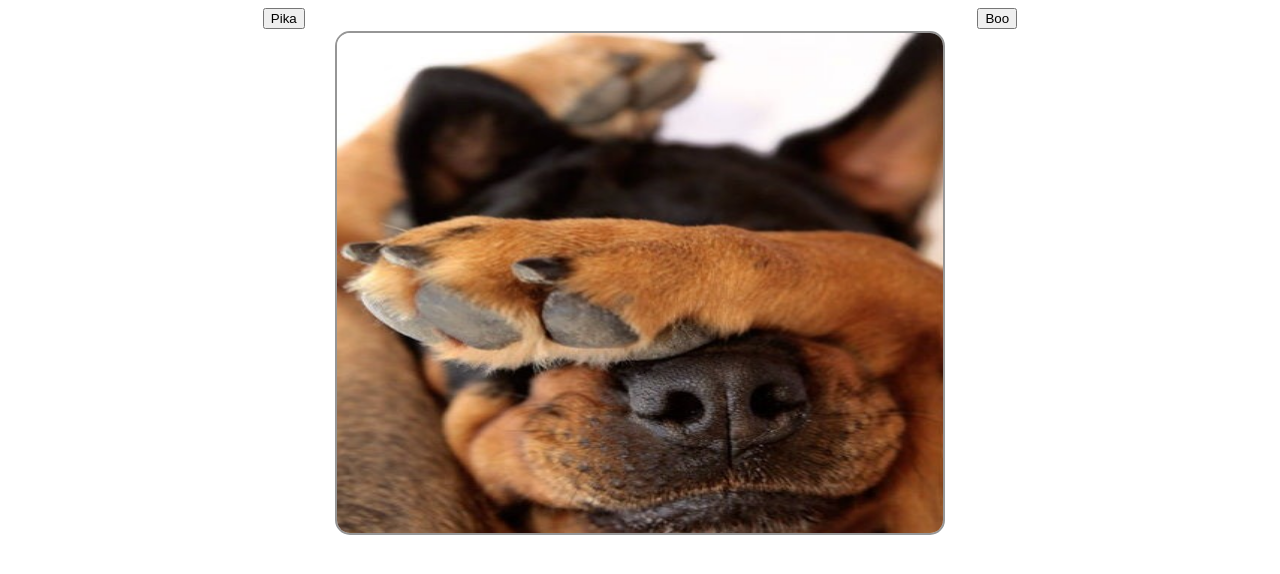
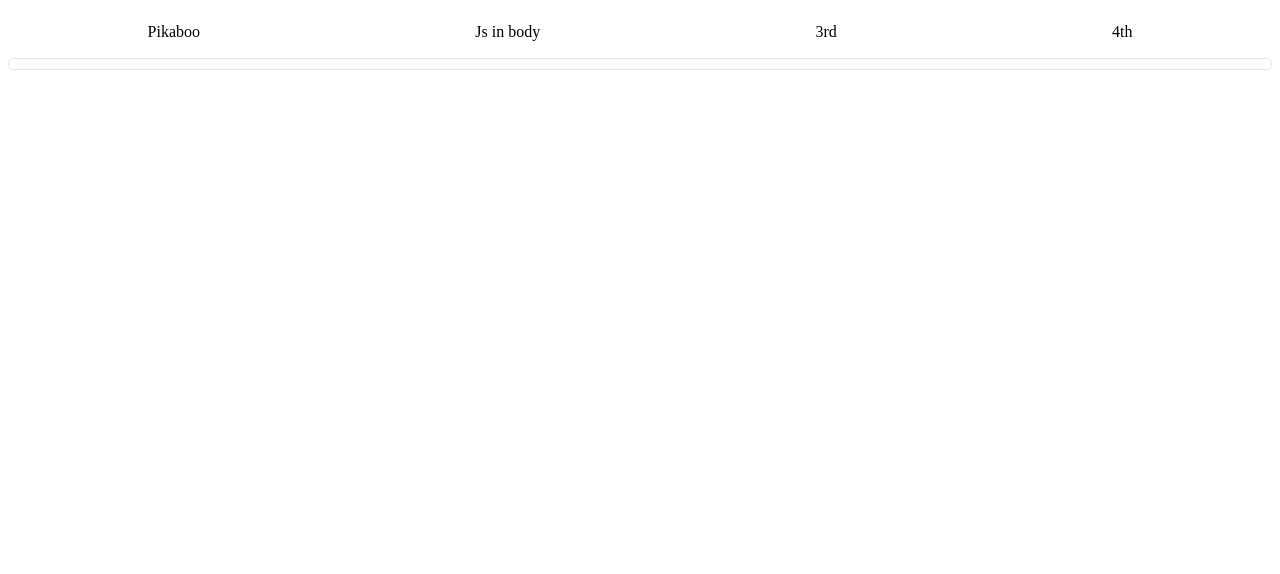
Before and after one commit to shashikumarmishra007/java_script, a plain HTML site: page index.html in a window 1280 px wide. Drawn offline with Linux system fonts and the light colour scheme.

Commit message:
multi project in page

```diff
--- a/index.html
+++ b/index.html
@@ -1,22 +1,18 @@
 <html>
     <head>
-        <link rel="stylesheet" href="pikaboo.css">
-        <script src="pikaboo.js"></script>
+        <link rel="stylesheet" href= "style.css">
+        <script src = "script.js"></script>
     </head>
     <body>
-        <div class="main-contain">
+        <div class="main-contain ">
             <div class="grid-container">
-                <div class = "left">
-                    <button onclick="pikaboo('pika')">Pika</button>
-                </div>
-                <div class = "right">
-                    <button onclick="pikaboo('boo')">Boo</button>
-                </div>
+                <p class="button" onclick ="projectContain('pikaboo/pikaboo.html')">Pikaboo</p>
+                <p class="button" onclick ="projectContain('adding_js/test_adding_js_body.html')">Js in body</p>
+                <p class="button">3rd</p>
+                <p class="button">4th</p>
             </div>
-            <div>
-                <div class="center">
-                    <img class = "color-border photo-size" id="myImage" src="pika.jpg" >
-                </div>
+            <div class="display-container">
+                <div id = "display-contain" class="display-contane"></div>
             </div>
         </div>
     </body>
--- a/pikaboo.js
+++ /dev/null
@@ -1,9 +0,0 @@
-function pikaboo(action){
-    if (action === "pika"){
-        document.getElementById('myImage').src='pika.jpg';
-    }
-    else if(action === "boo"){
-        document.getElementById('myImage').src='boo.jpg';
-    }
-
-}
--- a/pikaboo.css
+++ b/pikaboo/pikaboo.css
@@ -1,7 +1,7 @@
 .main-contain{
     margin: auto;
-    width: 60%;
-    min-width: 300px;
+    height: 100%;
+    width: 100%;
 }
 .grid-container {
     display: grid;
--- /dev/null
+++ b/script.js
@@ -0,0 +1,6 @@
+function projectContain(path){
+    console.log("path");
+    console.log(path)
+    document.getElementById("display-contain")
+    .innerHTML=`<object style="width: 100%;height: 85%;" type="text/html" data="${path}"></object>`;
+}
--- /dev/null
+++ b/style.css
@@ -0,0 +1,31 @@
+.main-contain{
+    margin: auto;
+    height: 100%;
+    width: 100%;
+}
+.grid-container {
+    display: grid;
+    grid-template-columns: auto auto auto auto;
+    margin: 2px;
+}
+.button {
+    font-family: inherit;
+    font-size: 100%;
+    cursor: pointer;
+    text-align: center;
+    padding: 10px;
+    margin: 5px;
+}
+.button:hover {
+    background : rgba(150, 150, 150, 0.25);
+    border-radius: 5px;
+}
+.display-container{
+    text-align: center;
+    border-radius: 5px;
+    border: 1px solid rgba(200, 200, 200, 0.5);
+
+}
+.display-contane{
+    margin: 10px;
+}
```
Also changed, not shown: adding_js/test_adding_js_body.html (added, +17 -0 lines), pikaboo/pikaboo.html (added, +23 -0 lines), pikaboo/pikaboo.js (added, +9 -0 lines), pikaboo/boo.jpg (renamed from boo.jpg), pikaboo/pika.jpg (renamed from pika.jpg), pikaboo/pikaboo.jpg (renamed from pikaboo.jpg).
